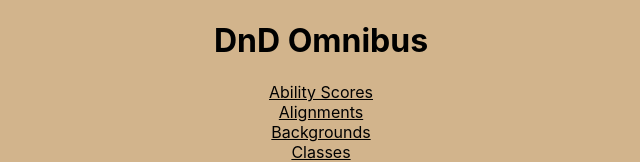
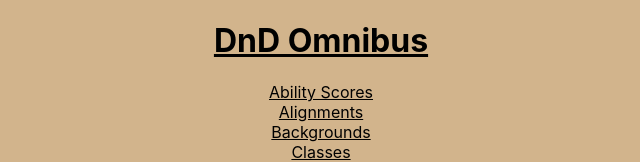
Before and after one commit to AlexMcBex/DnD-Omnibus, a React (Create React App) app: page / in a window 1280 px wide. Shown: the top 162 px of the page, without its empty margins (319-959 px from the left). Built offline with nearby package versions, Linux system fonts and the light colour scheme.

Commit message:
fixed bug

```diff
--- a/src/App.js
+++ b/src/App.js
@@ -1,5 +1,5 @@
 import React from 'react';
-import { Route, Routes } from 'react-router-dom';
+import { Link, Route, Routes } from 'react-router-dom';
 import Navbar from './components/Navbar';
 // import SearchBar from './components/SearchBar';
 import CategoryList from './components/CategoryList';
@@ -12,7 +12,7 @@ import './App.css'
 function App() {
   return (
     <div className="App">
-      <h1>DnD Omnibus</h1>
+      <Link to={'/'}> <h1>DnD Omnibus</h1></Link>
       {/* <SearchBar /> */}
       <Routes>
         <Route  path="/" Component={Navbar}/>
```
